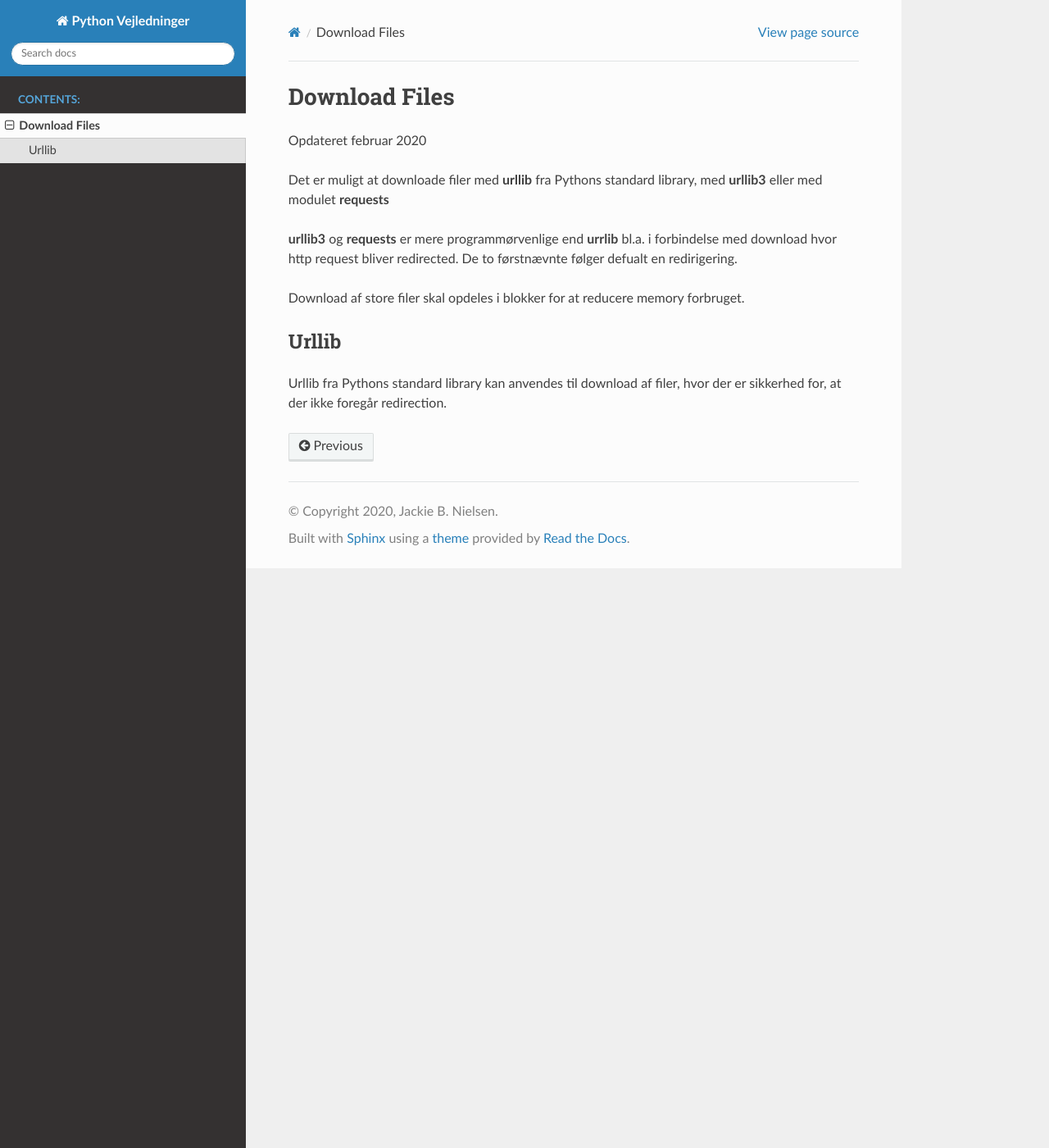
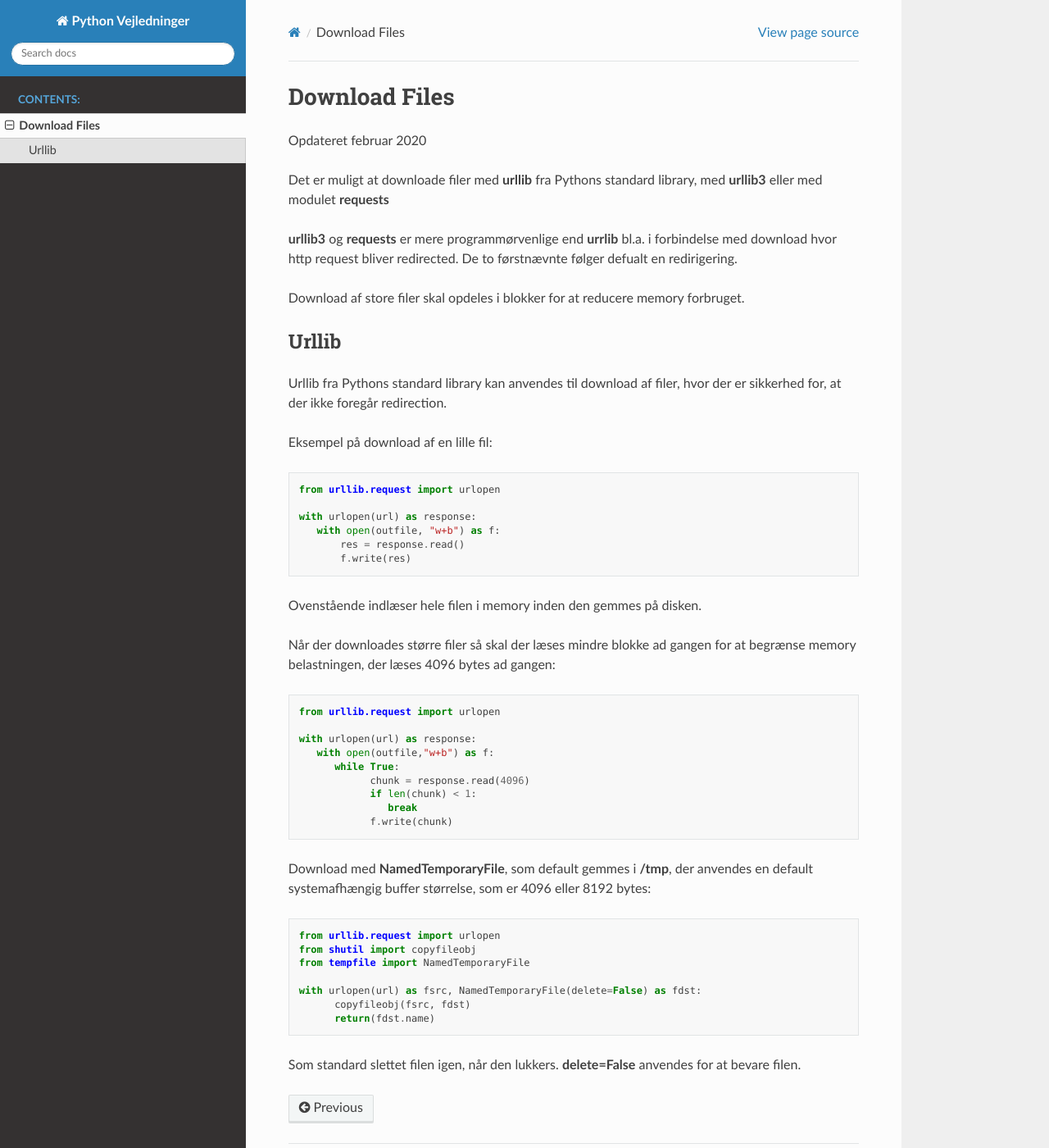
Before and after one commit to brundtoe/python-ubuntu, a Sphinx documentation site: the page built from docs/source/download-files.rst, in a window 1280 px wide and 1400 px high. Shown: the whole window at 82% size. Built offline with Sphinx 7.4.7 and the Read the Docs theme 2.0.0, drawn with Linux system fonts in a browser that asks for light colours.

Commit message:
demo download af en lille fil med urllib.request.urlopen

```diff
--- a/docs/source/download-files.rst
+++ b/docs/source/download-files.rst
@@ -15,3 +15,38 @@ Download af store filer skal opdeles i blokker for at reducere memory forbruget.
 Urllib
 ======
 Urllib fra Pythons standard library kan anvendes til download af filer, hvor der er sikkerhed for, at der ikke foregår redirection.
+
+Eksempel på download af en lille fil::
+
+   from urllib.request import urlopen
+
+   with urlopen(url) as response:
+      with open(outfile, "w+b") as f:
+          res = response.read()
+          f.write(res)
+
+Ovenstående indlæser hele filen i memory inden den gemmes på disken.
+
+Når der downloades større filer så skal der læses mindre blokke ad gangen for at begrænse memory belastningen, der læses 4096 bytes ad gangen::
+
+   from urllib.request import urlopen
+
+   with urlopen(url) as response:
+      with open(outfile,"w+b") as f:
+         while True:
+               chunk = response.read(4096)
+               if len(chunk) < 1:
+                  break
+               f.write(chunk)
+
+Download med **NamedTemporaryFile**, som default gemmes i **/tmp**, der anvendes en default systemafhængig buffer størrelse, som er 4096 eller 8192 bytes::
+
+   from urllib.request import urlopen
+   from shutil import copyfileobj
+   from tempfile import NamedTemporaryFile
+
+   with urlopen(url) as fsrc, NamedTemporaryFile(delete=False) as fdst:
+         copyfileobj(fsrc, fdst)
+         return(fdst.name)
+
+Som standard slettet filen igen, når den lukkers. **delete=False** anvendes for at bevare filen.
```
Also changed, not shown: source/demos/download_urllib.py (added, +26 -0 lines).
